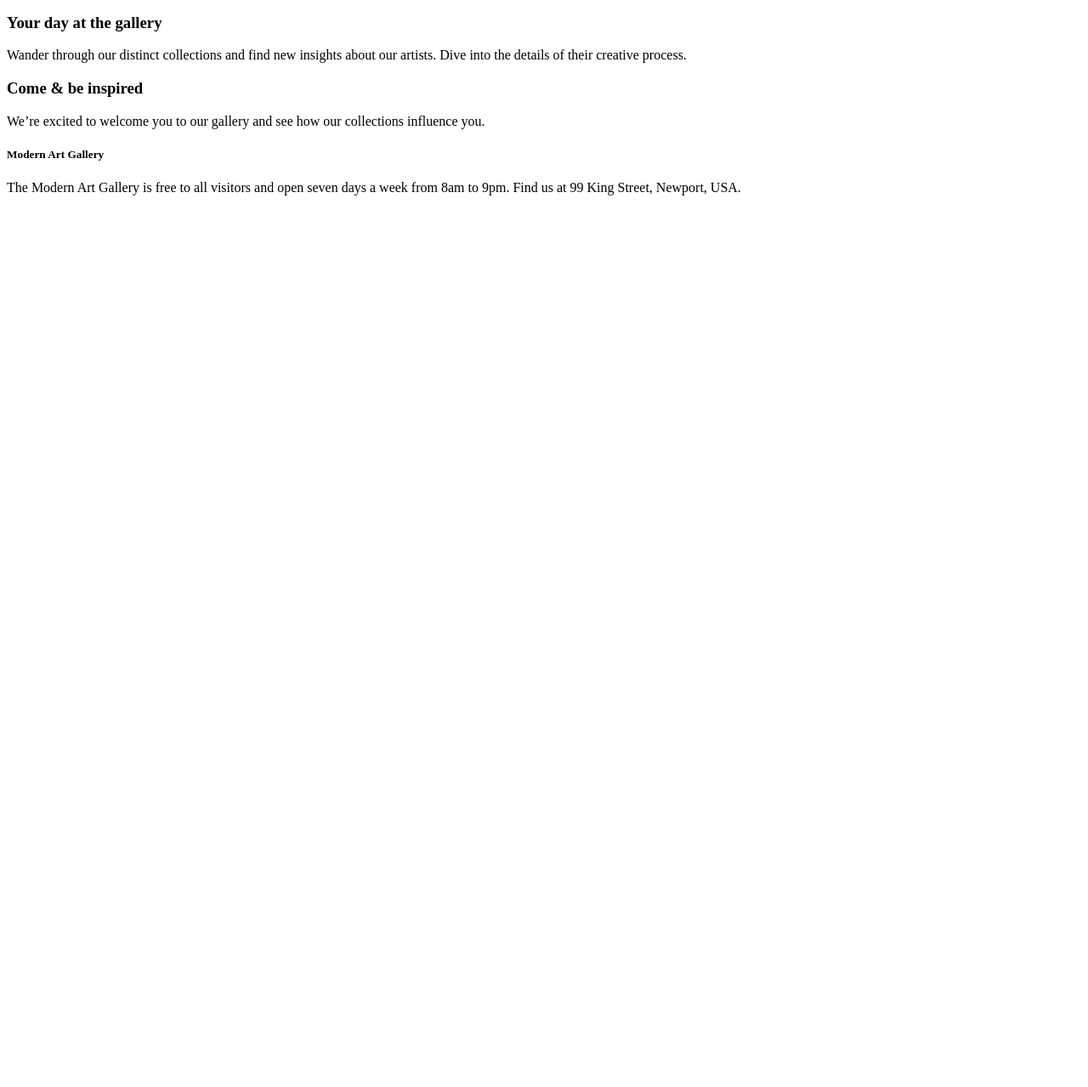
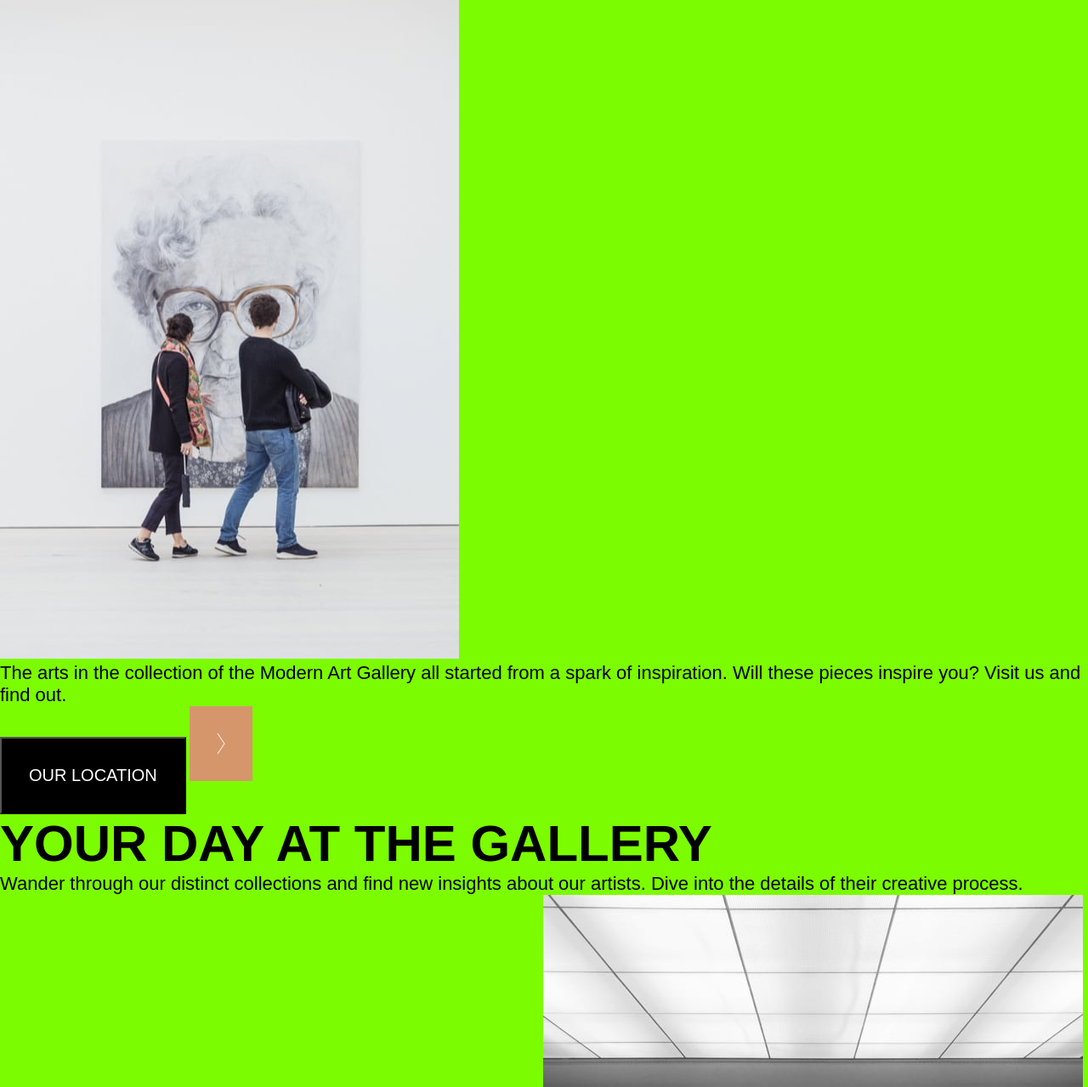
Before and after one commit to JosieEsi/Art-gallery, a plain HTML site: page index.html in a window 1280 px wide. Shown: the part 135-1414 px from the top of the page at 85% size. Before the commit the page ends 800 px from the top, so only its background shows below. Drawn offline with Linux system fonts and the light colour scheme.

Commit message:
added the index and css file

```diff
--- a/index.html
+++ b/index.html
@@ -5,30 +5,45 @@
   <meta name="viewport" content="width=device-width, initial-scale=1.0">
 
   <link rel="icon" type="image/png" sizes="32x32" href="./assets/favicon-32x32.png">
+  <link rel="stylesheet" href="styles.css">
 
   <title>Frontend Mentor | Art gallery website</title>
 </head>
 <body>
 
-  <h1>Modern Art Gallery</h1>
+  <h1 class="heading large">Modern Art Gallery</h1>
 
-  <p>The arts in the collection of the Modern Art Gallery all started
+  <img src="/assets/desktop/image-hero.jpg" alt="">
+
+  <p class="bodytext">The arts in the collection of the Modern Art Gallery all started
     from a spark of inspiration. Will these pieces inspire you? Visit
     us and find out.</p>
 
-  <p>Our location</p>
+  <button class="idle-button">Our location</button>
+  <img class="arrow" src="/assets/icon-arrow-right.svg" alt="">
 
-  <h3>Your day at the gallery</h3>
 
-  <p>Wander through our distinct collections and find new insights about
+  <h3 class="heading medium">Your day at the gallery</h3>
+
+  <p class="bodytext">Wander through our distinct collections and find new insights about
   our artists. Dive into the details of their creative process.</p>
 
-  <h3>Come &amp; be inspired</h3>
+  <img src="/assets/desktop/image-grid-1.jpg" alt="">
 
-  <p>We’re excited to welcome you to our gallery and see how our collections influence you.</p>
+  <img src="/assets/desktop/image-grid-2.jpg" alt="">
 
-  <h5>Modern Art Gallery</h5>
+  <img src="/assets/desktop/image-grid-3.jpg" alt="">
 
-  <p>The Modern Art Gallery is free to all visitors and open seven days a week from 8am to 9pm. Find us at 99 King Street, Newport, USA.</p>
+  <h3 class="heading medium">Come &amp; be inspired</h3>
+
+  <p class="bodytext">We’re excited to welcome you to our gallery and see how our collections influence you.</p>
+
+  <h5 class="heading small">Modern Art Gallery</h5>
+
+  <p class="bodytext tiny">The Modern Art Gallery is free to all visitors and open seven days a week from 8am to 9pm. Find us at 99 King Street, Newport, USA.</p>
+
+  <img src="/assets/icon-facebook.svg" alt="">
+  <img src="/assets/icon-instagram.svg" alt="">
+  <img src="/assets/icon-twitter.svg" alt="">
 </body>
 </html>
--- /dev/null
+++ b/styles.css
@@ -0,0 +1,71 @@
+*{
+    margin: 0;
+    padding: 0;
+    box-sizing: border-box;
+   }
+
+@import url('https://fonts.googleapis.com/css2?family=Big+Shoulders+Display:wght@900&display=swap');
+@import url('https://fonts.googleapis.com/css2?family=Outfit:wght@300&display=swap');
+
+
+@media screen and (min-width:320px){
+   .heading{
+    text-transform: uppercase;
+   }
+
+   body{
+    background-color: blue;
+   }
+   }
+
+@media screen and (min-width:481px){
+    .heading{
+        text-transform: uppercase;
+       }
+
+    body{
+        background-color: crimson;
+    }
+}
+
+@media screen and (min-width:1025px){
+    .heading{
+        text-transform: uppercase;
+        font-family: 'Big Shoulders Display', sans-serif;
+        font-size: 96px;
+        font-weight: 900;
+
+          }
+
+    .medium{
+        font-size: 60px;
+    }
+
+    .small{
+        font-size: 36px;
+    }
+
+    .bodytext{
+        font-family: 'Outfit', sans-serif;
+        font-size: 22px;
+    }
+
+    .tiny{
+        font-size: 18px;
+    }
+    body{
+        background-color: lawngreen;
+    }
+    .idle-button{
+        background-color: black;
+        text-transform: uppercase;
+        color: white;
+        font-family: 'Big Shoulders Display', sans-serif;
+        font-size: 20px;
+        padding: 2rem;
+    }
+    .arrow{
+        background-color: #D5966C;
+        padding: 2rem;
+    }
+}
```
